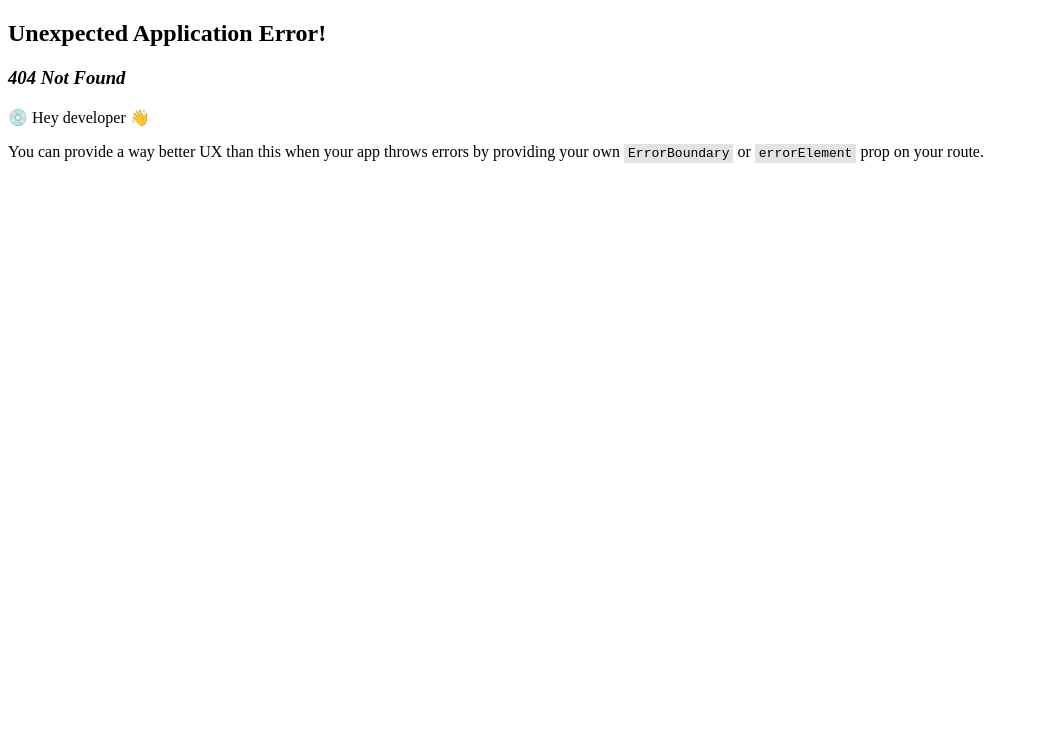
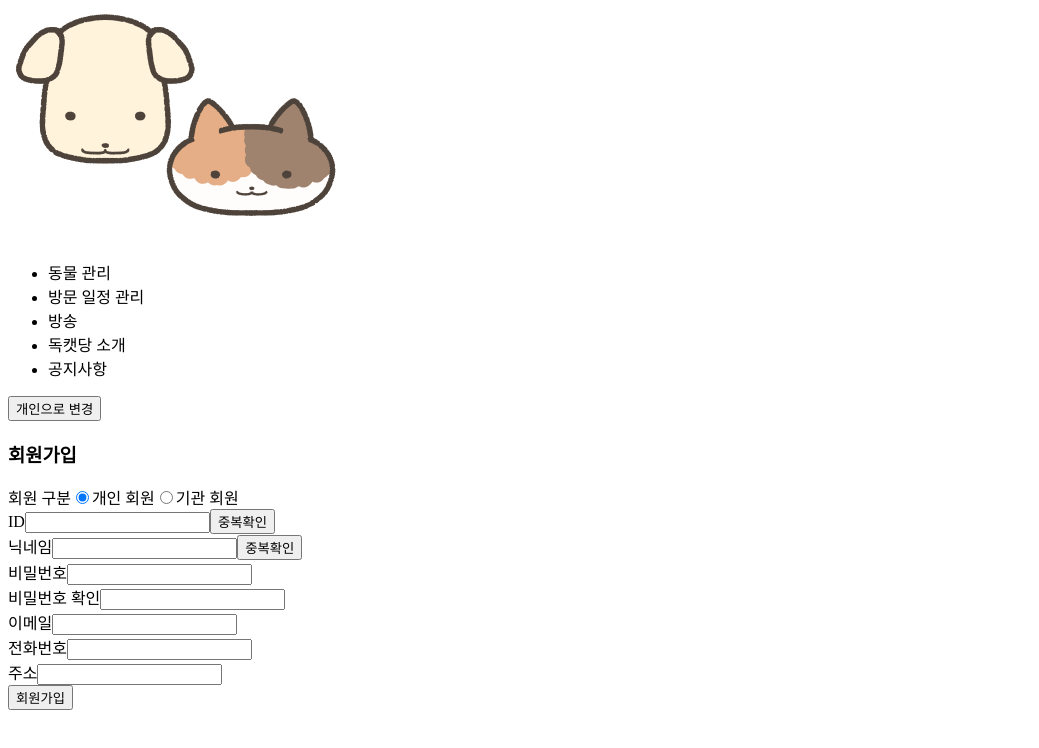
Before and after one commit to DogCatDang/DogCatDang, a React (Vite) app in the folder Front/: page /signup in a window 1280 px wide. Before the commit this address had no page. Shown: the top 748 px of the page, without its empty margins (0-1039 px from the left). Built offline with nearby package versions, Linux system fonts and the light colour scheme.

Commit message:
feat: add signup component

```diff
--- a/Front/src/App.tsx
+++ b/Front/src/App.tsx
@@ -9,6 +9,7 @@ import LostAnimalListPage from "./pages/animals/lost_animals/LostAnimalListPage"
 import ArticleListPage from "./pages/articles/ArticleListPage";
 import ArticleDetail from "./pages/articles/ArticleDetail";
 import NavBar from "./components/common/NavBar.tsx";
+import SignUp from "./components/users/auth/SignUp.tsx";
 
 const router = createBrowserRouter([
   // {
@@ -49,6 +50,10 @@ const router = createBrowserRouter([
           },
         ],
       },
+      {
+        path: "signup",
+        element: <SignUp />,
+      },
     ],
   },
 ]);
--- a/Front/src/components/users/auth/SignUp.tsx
+++ b/Front/src/components/users/auth/SignUp.tsx
@@ -0,0 +1,57 @@
+import { useState } from "react";
+
+function SignUp() {
+  const [isOrg, setIsOrg] = useState(false);
+
+  const selectType = (e: React.ChangeEvent<HTMLInputElement>) => {
+    setIsOrg(() => e.target.value === '기관'  ? true : false)
+  }
+
+  return (
+    <>
+      <h3>회원가입</h3>
+      <form>
+        <div>
+          <label htmlFor="isOrg">회원 구분</label>
+          <input type="radio" name="isOrg" value="개인" id="개인" onChange={selectType} defaultChecked />
+          <label htmlFor="개인">개인 회원</label>
+          <input type="radio" name="isOrg" value="기관" id="기관" onChange={selectType} />
+          <label htmlFor="기관">기관 회원</label>
+        </div>
+        <div>
+          <label htmlFor="username">ID</label>
+          <input type="text" id="username" name="username" />
+          <button>중복확인</button>
+        </div>
+        <div>
+          <label htmlFor="nickname">{ isOrg ? '기관명' : '닉네임' }</label>
+          <input type="text" id="nickname" name="nickname" />
+          <button>중복확인</button>
+        </div>
+        <div>
+          <label htmlFor="password1">비밀번호</label>
+          <input type="password" id="password1" name="password1" />
+        </div>
+        <div>
+          <label htmlFor="password2">비밀번호 확인</label>
+          <input type="password" id="password2" name="password2" />
+        </div>
+        <div>
+          <label htmlFor="email">이메일</label>
+          <input type="email" id="email" name="email" />
+        </div>
+        <div>
+          <label htmlFor="phone-number">전화번호</label>
+          <input type="text" id="phone-number" name="phone-number" />
+        </div>
+        <div>
+          <label htmlFor="address">주소</label>
+          <input type="text" id="address" name="address" />
+        </div>
+        <button>회원가입</button>
+      </form>
+    </>
+  );
+}
+
+export default SignUp;
```
